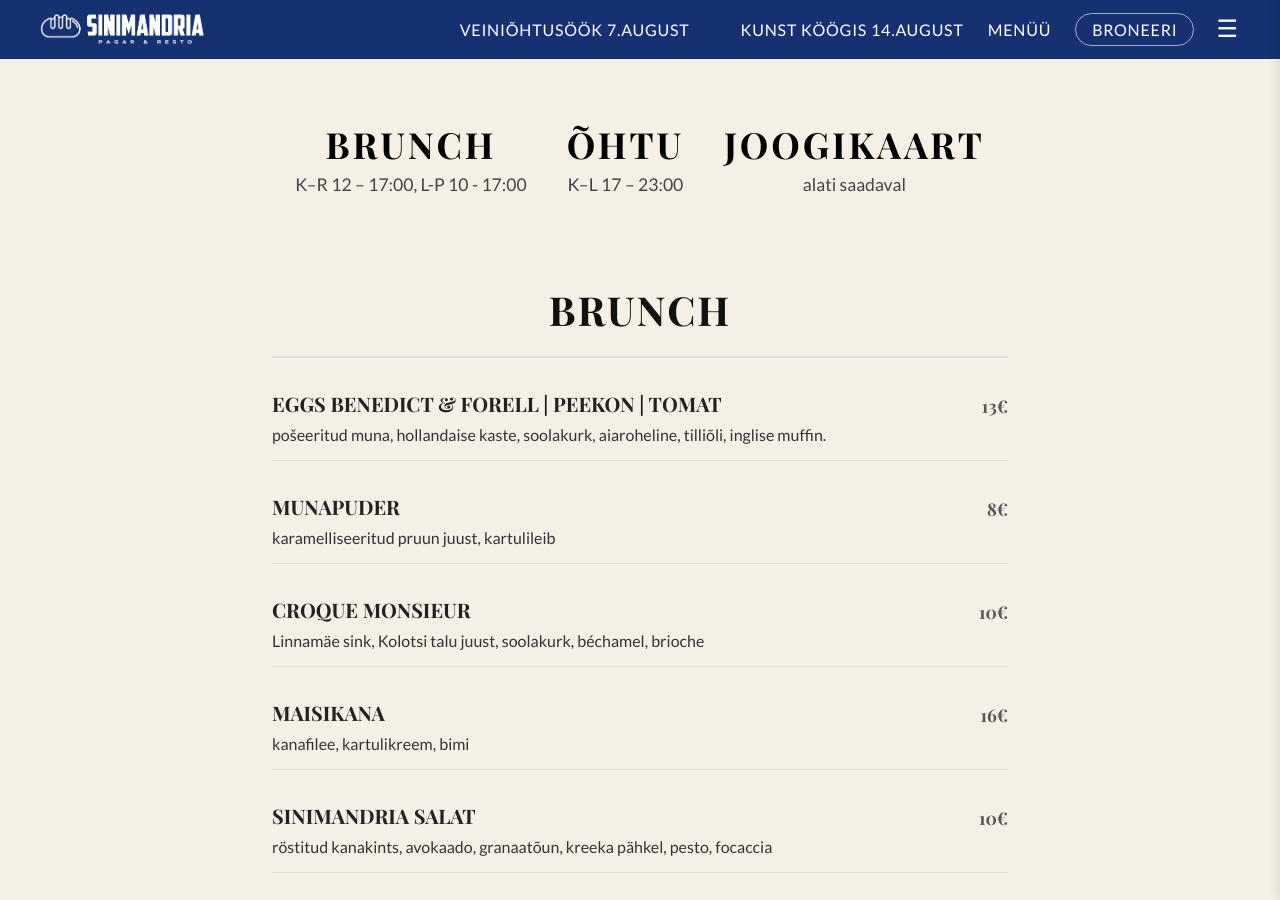
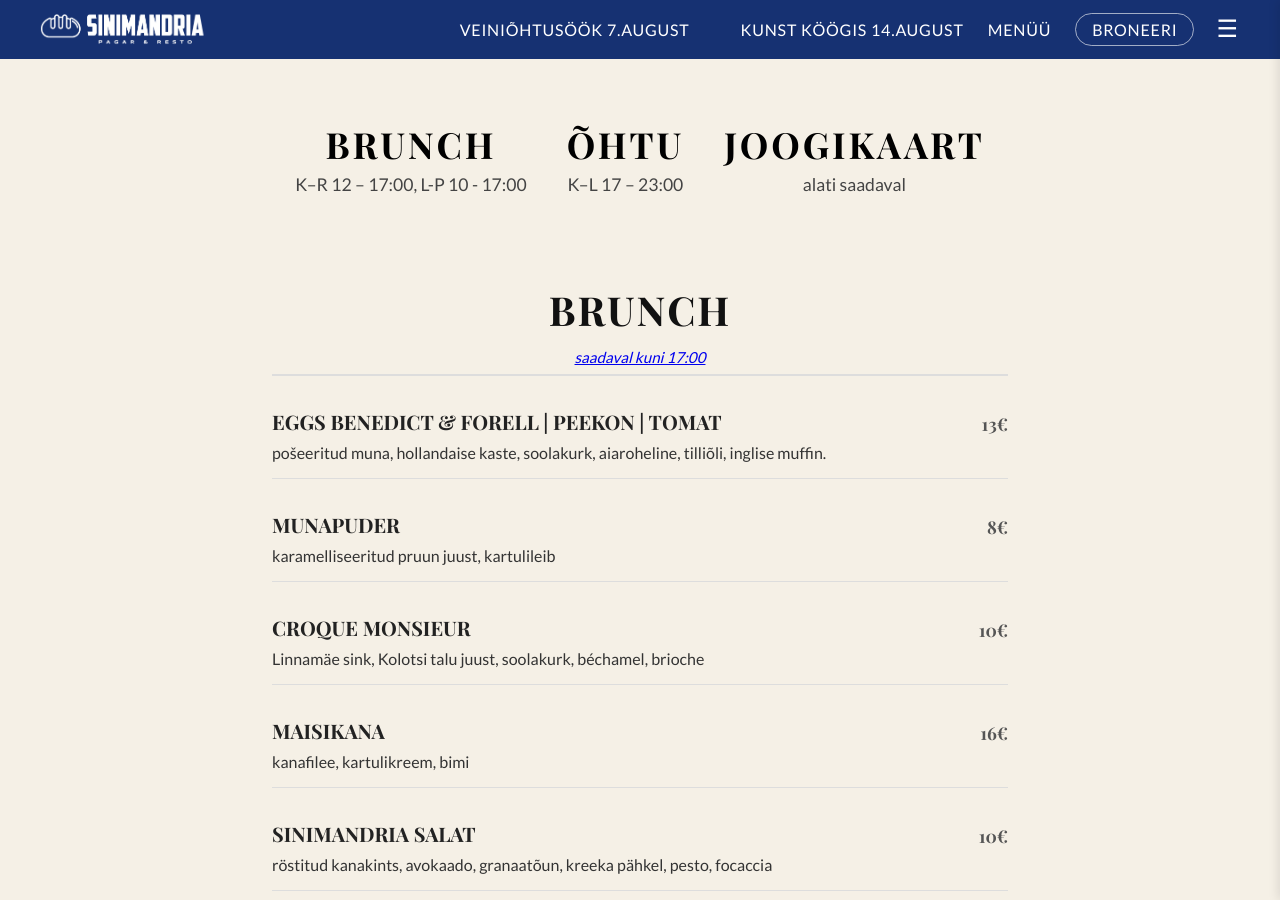
Before and after one commit to m-tu/sinimandria, a Jekyll site: the page built from pages/menu.markdown, in a window 1280 px wide and 900 px high. Built offline with Jekyll 4.4.1, drawn with Linux system fonts in a browser that asks for light colours.

Commit message:
Update menu.markdown

```diff
--- a/pages/menu.markdown
+++ b/pages/menu.markdown
@@ -24,6 +24,7 @@
 
 <div id="brunch" class="menu-heading-group">
   <h1 class="menu-heading">BRUNCH</h1>
+  <p class="menu-note"><a href="#brunch">saadaval kuni 17:00</a></p>
 </div>
 <section class="menu-section">
   <div class="menu-item">
```
